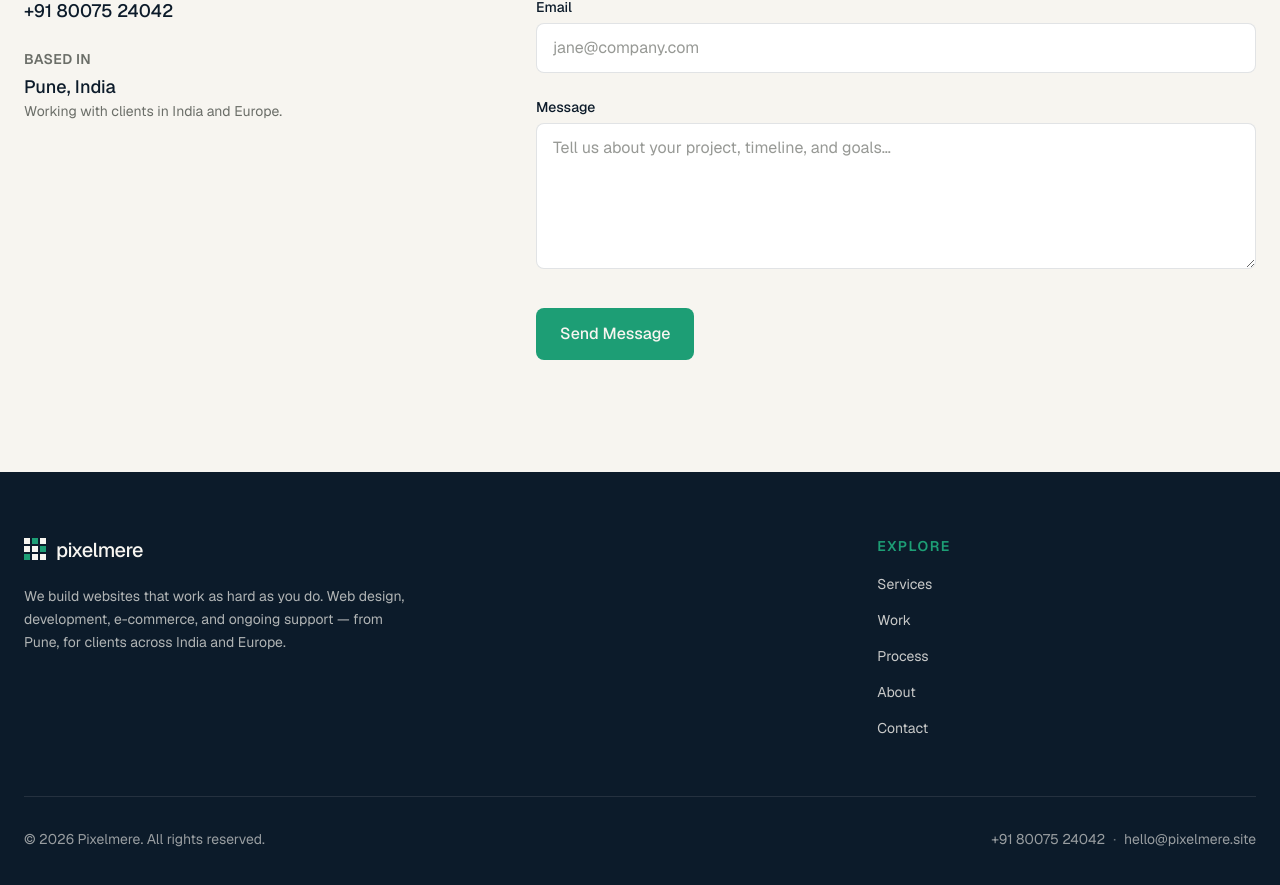
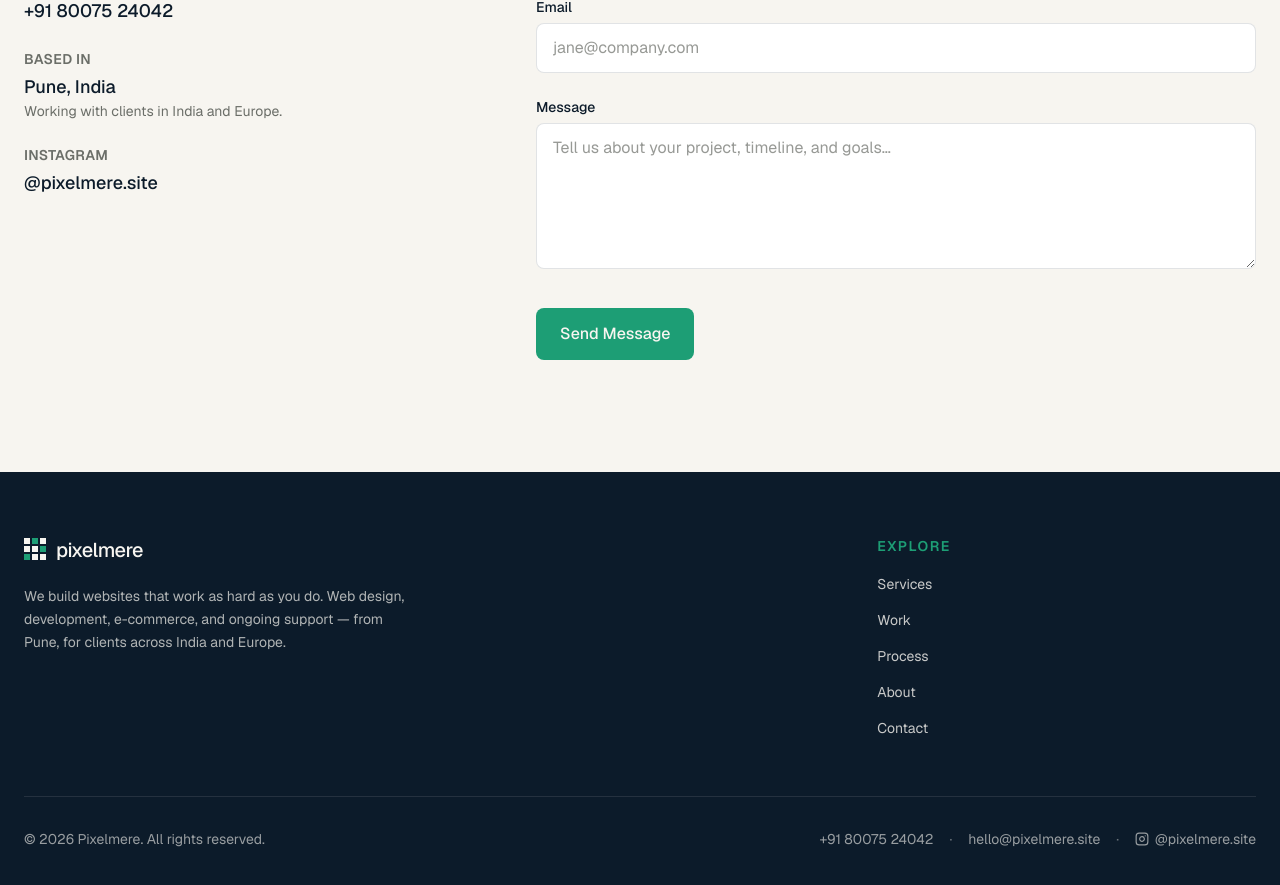
Before and after one commit to sunscarp/pixelmere, a Next.js app: page / in a window 1280 px wide. Shown: the part 6191-7076 px from the top of the page. Built offline with nearby package versions, Linux system fonts and the light colour scheme.

Commit message:
Add Instagram social link to footer and contact

```diff
--- a/src/components/Contact.tsx
+++ b/src/components/Contact.tsx
@@ -116,6 +116,19 @@ export default function Contact() {
                 <p className="text-sm text-ink-soft">
                   Working with clients in India and Europe.
                 </p>
+              </li>
+              <li>
+                <p className="text-sm font-semibold uppercase tracking-wide text-ink-soft">
+                  Instagram
+                </p>
+                <a
+                  href="https://www.instagram.com/pixelmere.site/"
+                  target="_blank"
+                  rel="noopener noreferrer"
+                  className="mt-1 inline-block text-lg font-medium text-heading transition-colors hover:text-teal"
+                >
+                  @pixelmere.site
+                </a>
               </li>
             </ul>
           </div>
--- a/src/components/Footer.tsx
+++ b/src/components/Footer.tsx
@@ -45,7 +45,7 @@ export default function Footer() {
 
         <div className="mt-14 flex flex-col gap-3 border-t border-cream/10 pt-8 text-sm text-cream/60 sm:flex-row sm:items-center sm:justify-between">
           <p>© {new Date().getFullYear()} Pixelmere. All rights reserved.</p>
-          <p>
+          <p className="flex flex-wrap items-center gap-x-2">
             <a
               href="tel:+918007524042"
               className="transition-colors hover:text-teal"
@@ -59,6 +59,31 @@ export default function Footer() {
             >
               hello@pixelmere.site
             </a>
+            <span className="mx-2 text-cream/40">·</span>
+            <a
+              href="https://www.instagram.com/pixelmere.site/"
+              target="_blank"
+              rel="noopener noreferrer"
+              aria-label="Pixelmere on Instagram (opens in a new tab)"
+              className="inline-flex items-center gap-1.5 transition-colors hover:text-teal"
+            >
+              <svg
+                width="14"
+                height="14"
+                viewBox="0 0 24 24"
+                fill="none"
+                stroke="currentColor"
+                strokeWidth="2"
+                strokeLinecap="round"
+                strokeLinejoin="round"
+                aria-hidden="true"
+              >
+                <rect x="2" y="2" width="20" height="20" rx="5" ry="5" />
+                <path d="M16 11.37A4 4 0 1 1 12.63 8 4 4 0 0 1 16 11.37z" />
+                <line x1="17.5" y1="6.5" x2="17.51" y2="6.5" />
+              </svg>
+              @pixelmere.site
+            </a>
           </p>
         </div>
       </div>
```
